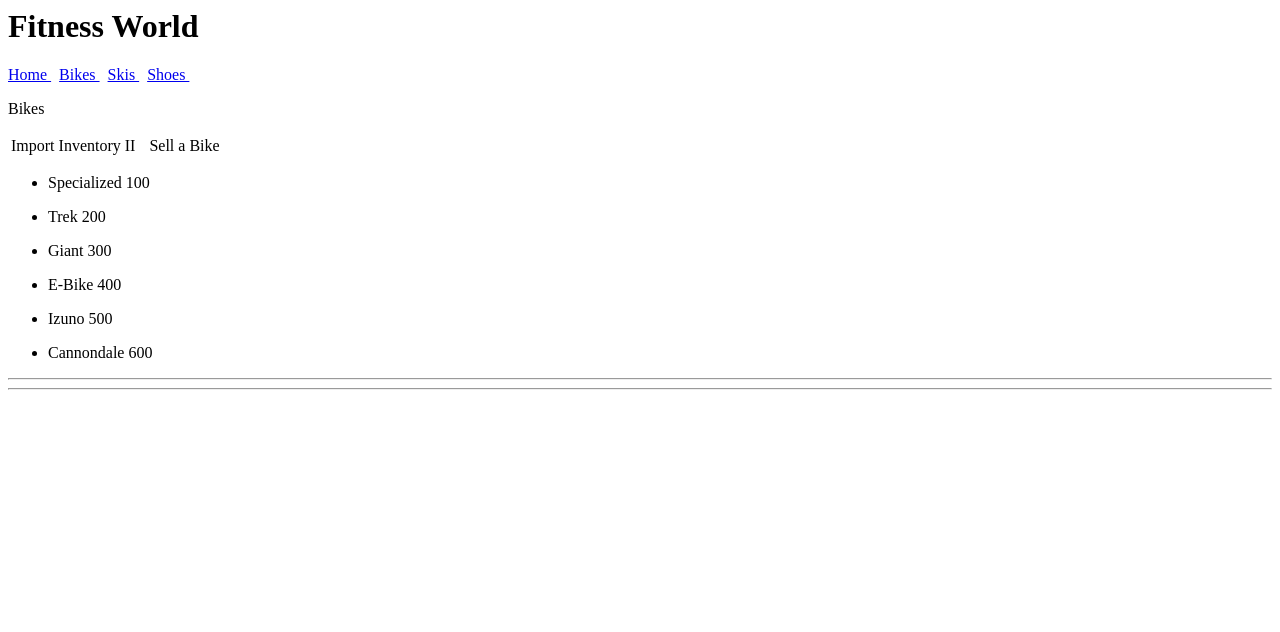
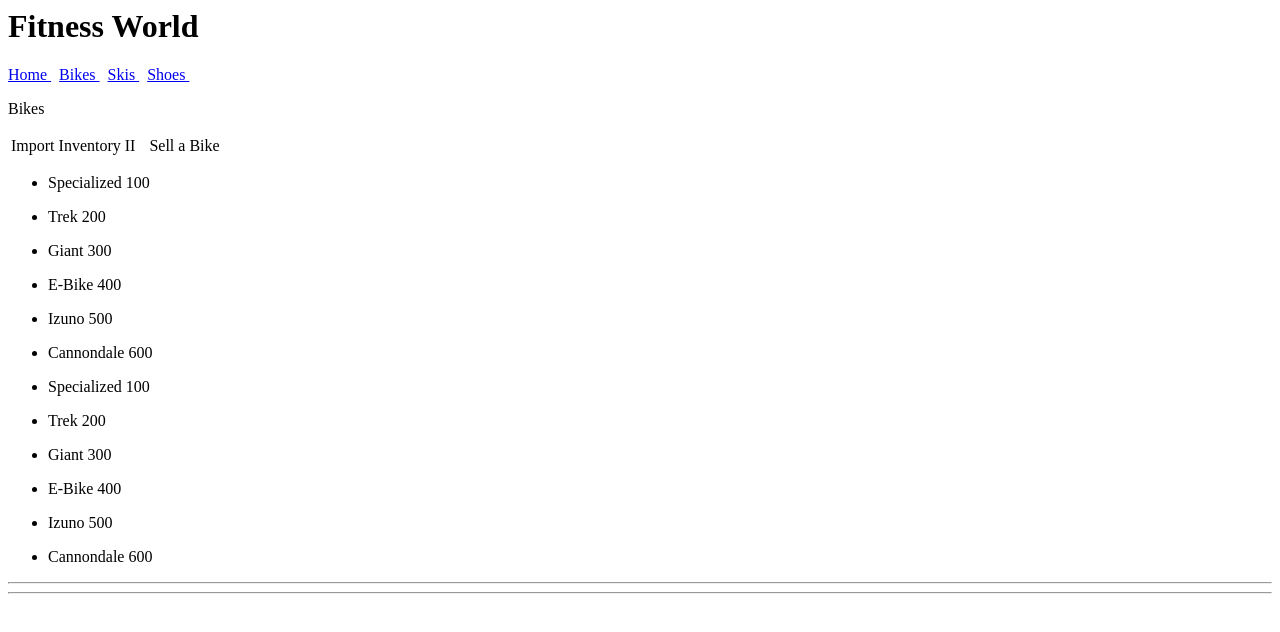
Before and after one commit to MobileTechRob/angular-clxz46, an Angular app: page /bikes in a window 1280 px wide. Shown: the top 632 px of the page. Built offline with nearby package versions, Linux system fonts and the light colour scheme.

Commit message:
2 files modified

```diff
--- a/src/app/bikes/bikes.component.html
+++ b/src/app/bikes/bikes.component.html
@@ -14,3 +14,11 @@
    </ul>
    </div>
 </dl>
+<dl>
+  <dt><b>{{sportone}}</b></dt>
+    <div *ngFor="let bike of getBikes()">
+   <ul>
+     <li>{{bike.Brand}} {{bike.Price}}</li>
+   </ul>
+   </div>
+</dl>
--- a/src/app/bikes/bikes.component.ts
+++ b/src/app/bikes/bikes.component.ts
@@ -13,7 +13,7 @@
 
   constructor(public inventoryservice: InventoryService) {}
 
-  getInventoryBikes()
+  getBikes()
   {
     return this.inventoryservice.getBikes();
   }
```
